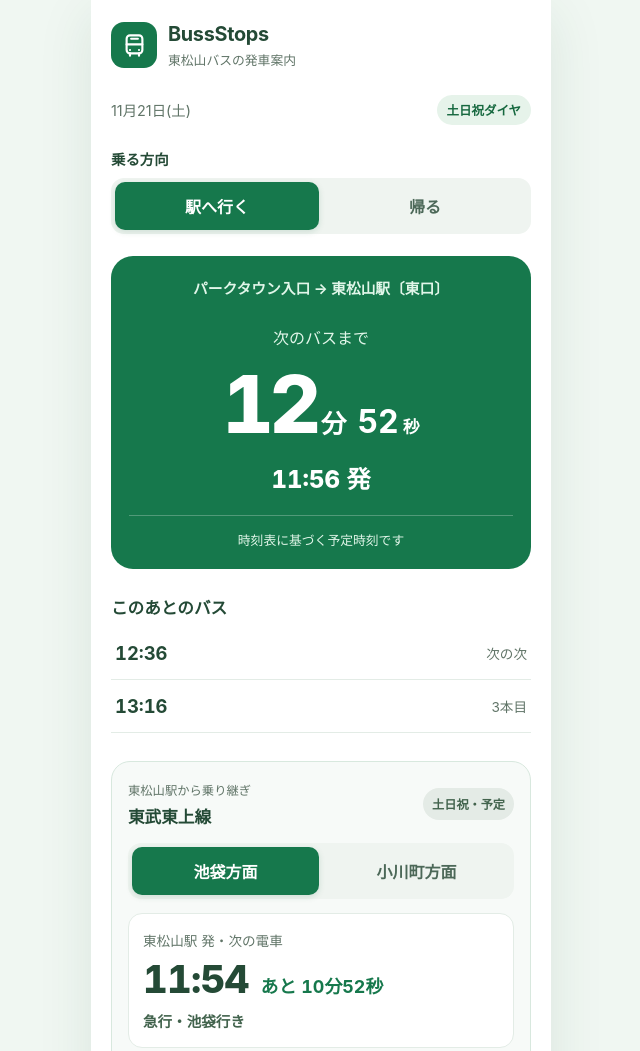
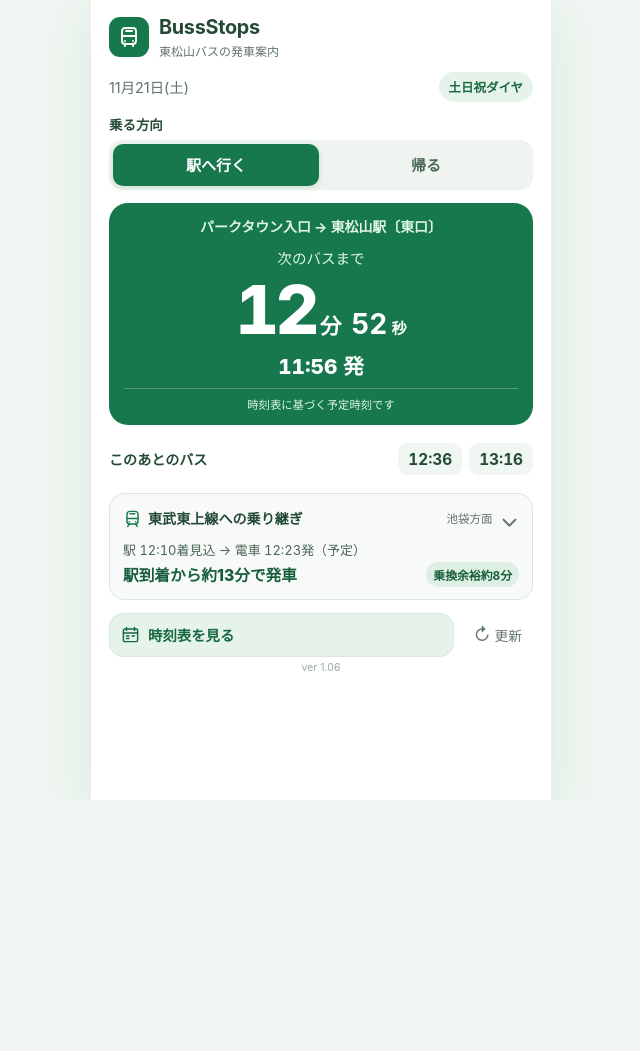
Before and after one commit to chihiros7/BussStops, a plain HTML site: page index.html in a window 1280 px wide. Shown: the top 1051 px of the page, without its empty margins (319-959 px from the left). After the commit the page ends 800 px from the top, so only its background shows below. Drawn offline with Linux system fonts and the light colour scheme.

Commit message:
Make BussStops home screen compact with collapsible train transfer

```diff
--- a/app.js
+++ b/app.js
@@ -146,6 +146,11 @@ window.addEventListener('DOMContentLoaded', () => {
     document.getElementById('refresh-btn').addEventListener('click', updateCountdown);
     document.getElementById('train-up').addEventListener('click', () => switchTrainDirection('up'));
     document.getElementById('train-down').addEventListener('click', () => switchTrainDirection('down'));
+    document.getElementById('train-toggle').addEventListener('click', () => {
+        const details = document.getElementById('train-details');
+        details.hidden = !details.hidden;
+        document.getElementById('train-toggle').setAttribute('aria-expanded', String(!details.hidden));
+    });
 
     document.getElementById('timetable-open').addEventListener('click', () => {
         selectedDaytype = usesHolidayTimetable(new Date()) ? 'holiday' : 'weekday';
@@ -233,10 +238,26 @@ function formatClock(date) {
     return `${String(date.getHours()).padStart(2, '0')}:${String(date.getMinutes()).padStart(2, '0')}`;
 }
 
+function getTransferEstimate(nextBus, direction = trainDirection) {
+    if (!nextBus) return null;
+    const stationArrival = new Date(nextBus.departure.getTime() + BUS_TO_STATION_MINUTES * 60000);
+    const platformReady = new Date(stationArrival.getTime() + STATION_TRANSFER_MINUTES * 60000);
+    const train = findUpcomingTrains(platformReady, direction, 1)[0] ?? null;
+    return {
+        stationArrival,
+        platformReady,
+        train,
+        waitMinutes: train ? Math.floor((train.departure - stationArrival) / 60000) : null,
+        bufferMinutes: train ? Math.floor((train.departure - platformReady) / 60000) : null
+    };
+}
+
 function renderTrainDisplay(now, nextBus) {
+    document.getElementById('train-section').hidden = currentDirection !== 'outbound';
     const railServiceDay = new Date(now.getFullYear(), now.getMonth(), now.getDate() - (now.getHours() < 3 ? 1 : 0));
     const railHoliday = usesRailHolidayTimetable(railServiceDay);
     document.getElementById('train-daytype-badge').textContent = railHoliday ? '土日祝・予定' : '平日・予定';
+    document.getElementById('train-quick-direction').textContent = trainDirection === 'up' ? '池袋方面' : '小川町方面';
     for (const direction of ['up', 'down']) {
         const button = document.getElementById(`train-${direction}`);
         const active = trainDirection === direction;
@@ -279,18 +300,32 @@ function renderTrainDisplay(now, nextBus) {
     if (currentDirection !== 'outbound') return;
     const arrival = document.getElementById('connection-bus-arrival');
     const suggested = document.getElementById('connection-train');
+    const quickRoute = document.getElementById('train-quick-route');
+    const quickWait = document.getElementById('train-quick-wait');
+    const quickBuffer = document.getElementById('train-quick-buffer');
+    quickBuffer.hidden = true;
     if (!nextBus) {
         arrival.textContent = '本日の駅行きバスは終了しています';
         suggested.textContent = '次の運行日にご確認ください';
+        quickRoute.textContent = '本日の駅行きバスは終了しました';
+        quickWait.textContent = '電車の時刻はタップして確認';
         return;
     }
-    const stationArrival = new Date(nextBus.departure.getTime() + BUS_TO_STATION_MINUTES * 60000);
-    const platformReady = new Date(stationArrival.getTime() + STATION_TRANSFER_MINUTES * 60000);
-    const train = findUpcomingTrains(platformReady, trainDirection, 1)[0];
+    const estimate = getTransferEstimate(nextBus);
+    const { stationArrival, train, bufferMinutes, waitMinutes } = estimate;
     arrival.textContent = `バス ${formatClock(nextBus.departure)}発 → 駅 ${formatClock(stationArrival)}着の目安`;
     suggested.textContent = train
-        ? `乗換候補：${formatClock(train.departure)}発 ${train.kind}（余裕約${Math.floor((train.departure - platformReady) / 60000)}分）`
+        ? `乗換候補：${formatClock(train.departure)}発 ${train.kind}（余裕約${bufferMinutes}分）`
         : '乗り継ぎ候補が見つかりません';
+    quickRoute.textContent = train
+        ? `駅 ${formatClock(stationArrival)}着見込 → 電車 ${formatClock(train.departure)}発（予定）`
+        : `駅 ${formatClock(stationArrival)}着見込 → 電車候補なし`;
+    quickWait.textContent = train ? `駅到着から約${waitMinutes}分で発車` : '候補の電車が見つかりません';
+    if (train) {
+        quickBuffer.hidden = false;
+        quickBuffer.textContent = `乗換余裕約${bufferMinutes}分`;
+        quickBuffer.classList.toggle('tight', bufferMinutes < 5);
+    }
 }
 
 function selectDaytype(daytype) {
--- a/index.html
+++ b/index.html
@@ -6,7 +6,7 @@
     <meta name="theme-color" content="#16784c">
     <meta name="description" content="パークタウン入口と東松山駅のバスの発車時刻を、わかりやすく確認できるアプリです。">
     <title>BussStops | 東松山バス</title>
-    <link rel="stylesheet" href="style.css?v=105">
+    <link rel="stylesheet" href="style.css?v=106">
     <link rel="manifest" href="manifest.json">
     <meta name="apple-mobile-web-app-capable" content="yes">
     <meta name="apple-mobile-web-app-status-bar-style" content="default">
@@ -52,11 +52,25 @@
                     <ul id="upcoming-list" class="upcoming-list"><li class="empty-upcoming">確認中...</li></ul>
                 </section>
                 <section id="train-section" class="train-section" aria-labelledby="train-title">
+                    <h2 id="train-title" class="visually-hidden">東武東上線への乗り継ぎ</h2>
+                    <button id="train-toggle" class="train-toggle" type="button" aria-expanded="false" aria-controls="train-details">
+                        <span class="train-toggle-heading">
+                            <span class="train-toggle-label">
+                                <svg class="train-icon" aria-hidden="true" viewBox="0 0 24 24" fill="none" stroke="currentColor" stroke-width="1.8" stroke-linecap="round" stroke-linejoin="round"><rect x="5" y="3" width="14" height="16" rx="4"/><path d="M5 12h14M8 16h.01M16 16h.01M8 19l-2 3M16 19l2 3M9 6h6"/></svg>
+                                <span>東武東上線への乗り継ぎ</span>
+                            </span>
+                            <span class="train-toggle-direction" id="train-quick-direction">池袋方面</span>
+                            <span class="train-toggle-chevron" aria-hidden="true">⌄</span>
+                        </span>
+                        <span id="train-quick-route" class="train-quick-route">駅到着と乗換候補を計算中...</span>
+                        <span class="train-quick-bottom">
+                            <span id="train-quick-wait" class="train-quick-wait">時刻表を確認中...</span>
+                            <span id="train-quick-buffer" class="train-quick-buffer" hidden></span>
+                        </span>
+                    </button>
+                    <div id="train-details" class="train-details" hidden>
                         <div class="train-heading">
-                        <div>
-                            <p class="train-eyebrow">東松山駅から乗り継ぎ</p>
-                            <h2 id="train-title" class="section-title">東武東上線</h2>
-                        </div>
+                            <p class="train-eyebrow">東松山駅発・時刻表から計算</p>
                             <span id="train-daytype-badge" class="train-data-badge">時刻表ベース</span>
                         </div>
                         <div class="segmented-control" role="group" aria-label="電車の方向">
@@ -64,7 +78,7 @@
                             <button id="train-down" class="segment-btn" type="button" aria-pressed="false">小川町方面</button>
                         </div>
                         <div class="train-next-card">
-                        <p class="train-next-label">東松山駅 発・次の電車</p>
+                            <p class="train-next-label">いまから次の電車</p>
                             <div class="train-next-row">
                                 <strong id="train-next-time" class="train-next-time" aria-live="off">--:--</strong>
                                 <span id="train-countdown" class="train-countdown">計算中...</span>
@@ -84,13 +98,15 @@
                             <a href="https://www.tobupoint.jp/guide/app/railway/" target="_blank" rel="noopener noreferrer">列車位置（公式アプリ）</a>
                         </div>
                         <p class="train-source-note">2026年3月14日改正の時刻表を使用。遅延・運休・臨時列車は反映されません。実際の発車時刻は公式情報をご確認ください。</p>
+                    </div>
                 </section>
+                <div class="app-actions">
                     <button id="timetable-open" class="timetable-open-btn" type="button">
                         <span class="button-content"><svg aria-hidden="true" viewBox="0 0 24 24" fill="none" stroke="currentColor" stroke-width="1.8" stroke-linecap="round" stroke-linejoin="round"><rect x="3" y="5" width="18" height="16" rx="2"></rect><path d="M7 3v4M17 3v4M3 10h18M7 14h3M7 17h3M14 14h3"></path></svg>時刻表を見る</span>
-                    <span class="button-chevron" aria-hidden="true">›</span>
                     </button>
-                <button id="refresh-btn" class="refresh-btn" type="button">表示を更新</button>
-                <p class="app-version">ver 1.05</p>
+                    <button id="refresh-btn" class="refresh-btn" type="button"><span aria-hidden="true">↻</span> 更新</button>
+                </div>
+                <p class="app-version">ver 1.06</p>
             </section>
             <section id="timetable-view" class="screen timetable-screen" aria-labelledby="timetable-title" hidden>
                 <div class="timetable-heading">
@@ -124,7 +140,7 @@
             </section>
         </main>
     </div>
-    <script src="train-data.js?v=105"></script>
-    <script src="app.js?v=105"></script>
+    <script src="train-data.js?v=106"></script>
+    <script src="app.js?v=106"></script>
 </body>
 </html>
--- a/style.css
+++ b/style.css
@@ -13,6 +13,7 @@
 body, h1, h2, h3, p, ul { margin: 0; }
 button { font: inherit; }
 [hidden] { display: none !important; }
+.visually-hidden { position: absolute !important; width: 1px; height: 1px; padding: 0; margin: -1px; overflow: hidden; clip: rect(0,0,0,0); white-space: nowrap; border: 0; }
 body {
     min-height: 100vh;
     min-height: 100dvh;
@@ -27,28 +28,28 @@ body {
     min-height: 100vh;
     min-height: 100dvh;
     margin: 0 auto;
-    padding: calc(22px + env(safe-area-inset-top)) 20px calc(28px + env(safe-area-inset-bottom));
+    padding: calc(15px + env(safe-area-inset-top)) 18px calc(12px + env(safe-area-inset-bottom));
     background: #fff;
 }
 @media (min-width: 580px) {
     .app-shell { box-shadow: 0 14px 52px rgba(27, 74, 48, .10); }
 }
-.app-header { display: flex; align-items: center; gap: 11px; margin-bottom: 26px; }
+.app-header { display: flex; align-items: center; gap: 10px; margin-bottom: 13px; }
 .brand-icon {
-    width: 46px;
-    height: 46px;
+    width: 40px;
+    height: 40px;
     display: grid;
     place-items: center;
     flex: none;
     color: #fff;
     background: var(--green);
-    border-radius: 13px;
+    border-radius: 11px;
 }
-.brand-icon svg { width: 27px; height: 27px; }
+.brand-icon svg { width: 24px; height: 24px; }
 .brand-copy h1 { font-size: 1.24rem; line-height: 1.3; letter-spacing: -.015em; }
-.brand-copy p { margin-top: 2px; font-size: .8rem; color: var(--text-muted); }
+.brand-copy p { margin-top: 1px; font-size: .75rem; color: var(--text-muted); }
 .screen { width: 100%; }
-.today-bar { display: flex; justify-content: space-between; align-items: center; gap: 10px; margin-bottom: 23px; }
+.today-bar { display: flex; justify-content: space-between; align-items: center; gap: 10px; margin-bottom: 12px; }
 .today-date { color: var(--text-muted); font-size: .9rem; }
 .daytype-badge {
     display: inline-block;
@@ -61,7 +62,9 @@ body {
     white-space: nowrap;
 }
 .field-block { margin-bottom: 22px; }
+.home-screen .field-block { margin-bottom: 13px; }
 .section-label { font-size: .9rem; font-weight: 700; margin-bottom: 9px; }
+.home-screen .section-label { margin-bottom: 6px; font-size: .84rem; }
 .segmented-control { display: flex; gap: 4px; border-radius: 13px; background: #eff4f0; padding: 4px; }
 .segment-btn {
     flex: 1;
@@ -76,10 +79,11 @@ body {
     cursor: pointer;
 }
 .segment-btn.active { background: var(--green); color: #fff; box-shadow: 0 2px 6px rgba(21, 98, 60, .15); }
+.home-screen .segment-btn { min-height: 42px; font-size: .94rem; }
 button:focus-visible { outline: 3px solid #e9a33d; outline-offset: 3px; }
 .countdown-card {
-    border-radius: 22px;
-    padding: 22px 18px 20px;
+    border-radius: 19px;
+    padding: 14px 15px 13px;
     background: var(--green);
     color: #fff;
     text-align: center;
@@ -87,32 +91,48 @@ button:focus-visible { outline: 3px solid #e9a33d; outline-offset: 3px; }
 }
 .countdown-card.is-urgent { background: var(--orange); }
 .countdown-card.is-ended { background: var(--gray); }
-.route-line { font-size: .92rem; font-weight: 650; line-height: 1.5; color: #e1f6e9; }
-.countdown-status { margin-top: 25px; font-size: 1rem; color: #e1f6e9; }
-.countdown-time { display: flex; justify-content: center; align-items: baseline; gap: 4px; margin: 7px 0 8px; white-space: nowrap; font-variant-numeric: tabular-nums; }
-.remaining-minutes { font-size: clamp(3.3rem, 15vw, 5rem); font-weight: 800; letter-spacing: -.055em; line-height: 1.2; }
-.minutes-unit { font-size: 1.6rem; font-weight: 700; margin-right: 7px; }
-.remaining-seconds { font-size: 2rem; font-weight: 700; }
-.seconds-unit { font-size: 1.06rem; font-weight: 700; }
-.service-ended { font-size: 2.8rem; font-weight: 800; margin: 28px 0 16px; }
-.next-departure { font-size: 1.5rem; font-weight: 800; font-variant-numeric: tabular-nums; }
-.schedule-disclaimer { margin-top: 20px; padding-top: 14px; border-top: 1px solid rgba(255,255,255,.25); font-size: .8rem; color: #e1f6e9; }
-.upcoming-section { margin-top: 26px; }
+.route-line { font-size: .87rem; font-weight: 650; line-height: 1.45; color: #e1f6e9; }
+.countdown-status { margin-top: 10px; font-size: .91rem; color: #e1f6e9; }
+.countdown-time { display: flex; justify-content: center; align-items: baseline; gap: 4px; margin: 2px 0 1px; white-space: nowrap; font-variant-numeric: tabular-nums; }
+.remaining-minutes { font-size: clamp(3rem, 13vw, 4.25rem); font-weight: 800; letter-spacing: -.055em; line-height: 1.16; }
+.minutes-unit { font-size: 1.35rem; font-weight: 700; margin-right: 6px; }
+.remaining-seconds { font-size: 1.75rem; font-weight: 700; }
+.seconds-unit { font-size: .95rem; font-weight: 700; }
+.service-ended { font-size: 2.4rem; font-weight: 800; margin: 16px 0 10px; }
+.next-departure { font-size: 1.3rem; font-weight: 800; font-variant-numeric: tabular-nums; }
+.schedule-disclaimer { margin-top: 8px; padding-top: 7px; border-top: 1px solid rgba(255,255,255,.25); font-size: .71rem; color: #e1f6e9; }
+.upcoming-section { margin-top: 13px; }
 .section-title { font-size: 1.04rem; font-weight: 800; }
-.upcoming-list { list-style: none; padding: 0; margin-top: 8px; }
-.upcoming-list li { display: flex; align-items: center; justify-content: space-between; min-height: 53px; padding: 11px 4px; border-bottom: 1px solid #e3ece6; }
-.upcoming-list .upcoming-time { font-size: 1.15rem; font-weight: 750; font-variant-numeric: tabular-nums; }
-.upcoming-list .upcoming-label { color: var(--text-muted); font-size: .85rem; }
-.upcoming-list .empty-upcoming { color: var(--text-muted); font-size: .9rem; }
+.home-screen .upcoming-section { display: flex; align-items: center; justify-content: space-between; gap: 8px; min-height: 43px; }
+.home-screen .upcoming-section .section-title { font-size: .88rem; flex: none; }
+.upcoming-list { list-style: none; padding: 0; margin: 0; }
+.home-screen .upcoming-list { display: flex; justify-content: flex-end; flex-wrap: wrap; gap: 7px; }
+.home-screen .upcoming-list li { padding: 6px 10px; border-radius: 9px; background: var(--green-pale); }
+.upcoming-list .upcoming-time { font-size: .96rem; font-weight: 750; font-variant-numeric: tabular-nums; }
+.upcoming-list .upcoming-label { position: absolute; width: 1px; height: 1px; padding: 0; margin: -1px; overflow: hidden; clip: rect(0,0,0,0); white-space: nowrap; border: 0; }
+.upcoming-list .empty-upcoming { color: var(--text-muted); font-size: .81rem; }
 .train-section {
-    margin-top: 28px;
-    padding: 19px 16px 17px;
+    margin-top: 12px;
     border: 1px solid var(--green-border);
-    border-radius: 19px;
+    border-radius: 15px;
     background: #f7faf8;
+    overflow: hidden;
 }
-.train-heading { display: flex; align-items: center; justify-content: space-between; gap: 12px; margin-bottom: 15px; }
-.train-eyebrow { font-size: .77rem; color: var(--text-muted); margin-bottom: 5px; }
+.train-toggle { display: block; width: 100%; padding: 12px 13px; border: 0; background: transparent; color: inherit; text-align: left; cursor: pointer; }
+.train-toggle-heading { display: flex; align-items: center; gap: 7px; min-width: 0; }
+.train-toggle-label { display: inline-flex; align-items: center; gap: 6px; min-width: 0; font-size: .88rem; font-weight: 800; }
+.train-icon { width: 19px; height: 19px; color: var(--green); flex: none; }
+.train-toggle-direction { margin-left: auto; flex: none; font-size: .72rem; color: var(--text-muted); }
+.train-toggle-chevron { font-size: 1.55rem; line-height: 1; color: var(--text-muted); transition: transform .2s ease; }
+.train-toggle[aria-expanded="true"] .train-toggle-chevron { transform: rotate(180deg); }
+.train-quick-route { display: block; margin-top: 9px; font-size: .81rem; color: #4b6555; font-variant-numeric: tabular-nums; }
+.train-quick-bottom { display: flex; justify-content: space-between; align-items: center; gap: 8px; margin-top: 3px; }
+.train-quick-wait { font-size: .98rem; font-weight: 800; color: #185e3c; }
+.train-quick-buffer { flex: none; padding: 4px 7px; border-radius: 999px; background: #def0e3; color: #185e3c; font-size: .74rem; font-weight: 750; }
+.train-quick-buffer.tight { background: #fff0db; color: #92520e; }
+.train-details { padding: 14px 13px 16px; border-top: 1px solid var(--green-border); }
+.train-heading { display: flex; align-items: center; justify-content: space-between; gap: 12px; margin-bottom: 12px; }
+.train-eyebrow { font-size: .77rem; color: var(--text-muted); }
 .train-data-badge {
     flex: none;
     border-radius: 999px;
@@ -122,10 +142,10 @@ button:focus-visible { outline: 3px solid #e9a33d; outline-offset: 3px; }
     font-size: .76rem;
     font-weight: 750;
 }
-.train-next-card { margin-top: 14px; border-radius: 14px; padding: 16px 14px; background: #fff; border: 1px solid #e3ece6; }
+.train-next-card { margin-top: 12px; border-radius: 12px; padding: 12px; background: #fff; border: 1px solid #e3ece6; }
 .train-next-label { font-size: .85rem; color: var(--text-muted); }
 .train-next-row { display: flex; align-items: baseline; flex-wrap: wrap; gap: 12px; margin: 4px 0; }
-.train-next-time { font-size: 2.4rem; font-weight: 800; font-variant-numeric: tabular-nums; line-height: 1.35; letter-spacing: -.02em; }
+.train-next-time { font-size: 2rem; font-weight: 800; font-variant-numeric: tabular-nums; line-height: 1.35; letter-spacing: -.02em; }
 .train-countdown { color: var(--green); font-size: 1.12rem; font-weight: 750; font-variant-numeric: tabular-nums; }
 .train-next-detail { font-size: .91rem; color: #42634d; font-weight: 650; }
 .train-upcoming-list { list-style: none; padding: 0 4px; margin-top: 7px; }
@@ -146,22 +166,25 @@ button:focus-visible { outline: 3px solid #e9a33d; outline-offset: 3px; }
     align-items: center;
     justify-content: space-between;
     width: 100%;
-    min-height: 60px;
-    margin-top: 22px;
-    padding: 13px 16px;
+    min-height: 44px;
+    margin-top: 0;
+    padding: 9px 11px;
     border: 1px solid var(--green-border);
     border-radius: 14px;
     background: var(--green-light);
     color: #16683f;
-    font-size: 1.02rem;
+    font-size: .9rem;
     font-weight: 800;
     cursor: pointer;
 }
-.button-content { display: flex; align-items: center; gap: 11px; }
-.button-content svg { width: 23px; height: 23px; }
+.button-content { display: flex; align-items: center; gap: 8px; }
+.button-content svg { width: 19px; height: 19px; }
 .button-chevron { font-size: 1.7rem; line-height: 1; }
-.refresh-btn { display: block; margin: 10px auto 0; padding: 12px 18px; min-height: 48px; background: transparent; color: var(--text-muted); border: 0; cursor: pointer; font-size: .88rem; }
-.app-version { margin-top: 10px; text-align: center; font-size: .75rem; color: #9aaba0; }
+.app-actions { display: flex; align-items: center; gap: 9px; margin-top: 13px; }
+.app-actions .timetable-open-btn { flex: 1; }
+.refresh-btn { flex: none; padding: 9px 11px; min-height: 44px; background: transparent; color: var(--text-muted); border: 0; cursor: pointer; font-size: .86rem; }
+.refresh-btn span { font-size: 1.1rem; }
+.app-version { margin-top: 4px; text-align: center; font-size: .66rem; color: #9aaba0; }
 .timetable-heading { display: flex; align-items: center; gap: 12px; margin-bottom: 18px; }
 .timetable-heading h2 { font-size: 1.5rem; }
 .back-btn { width: 48px; height: 48px; border: 0; border-radius: 12px; background: var(--green-light); color: var(--green); font-size: 2rem; cursor: pointer; line-height: 1; }
```
Also changed, not shown: service-worker.js (+4 -4 lines), 1 other file. Lines whose indentation alone changed are shown as unchanged.
